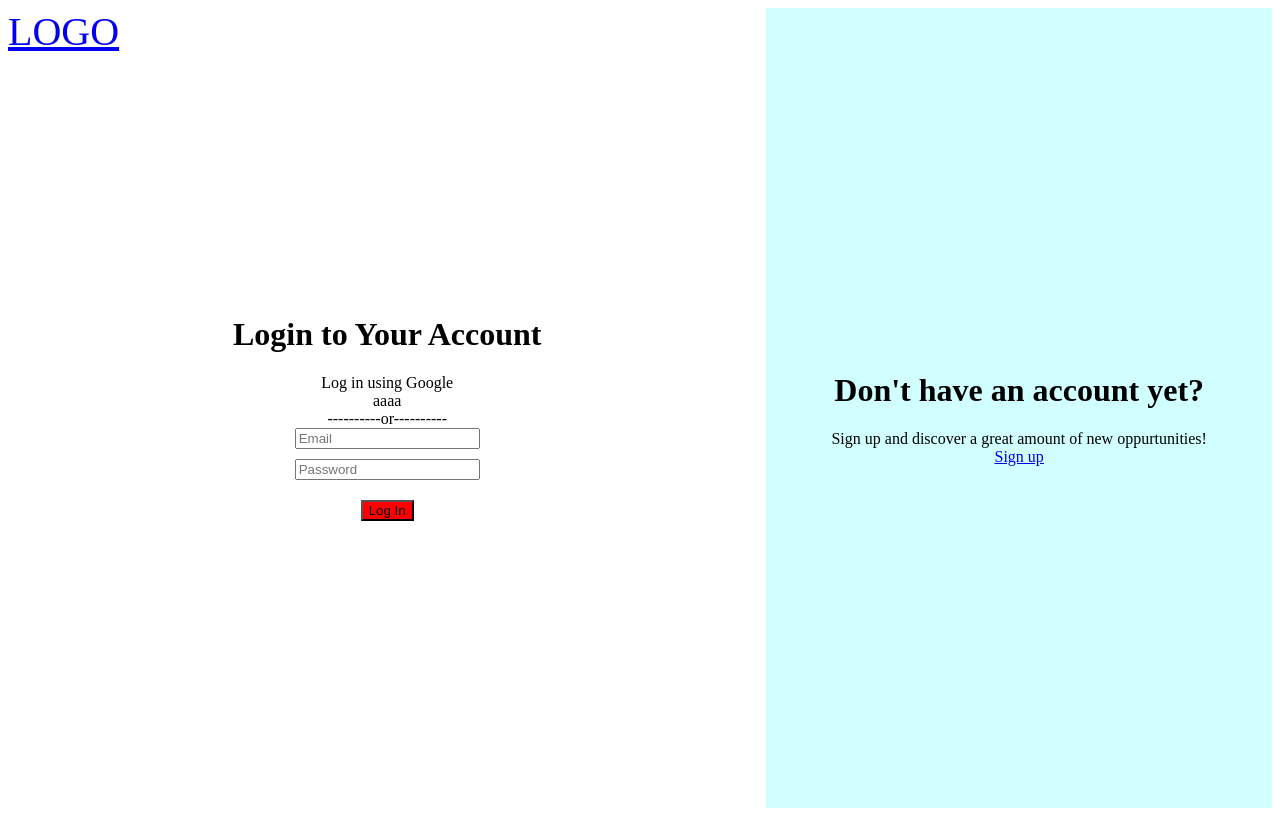
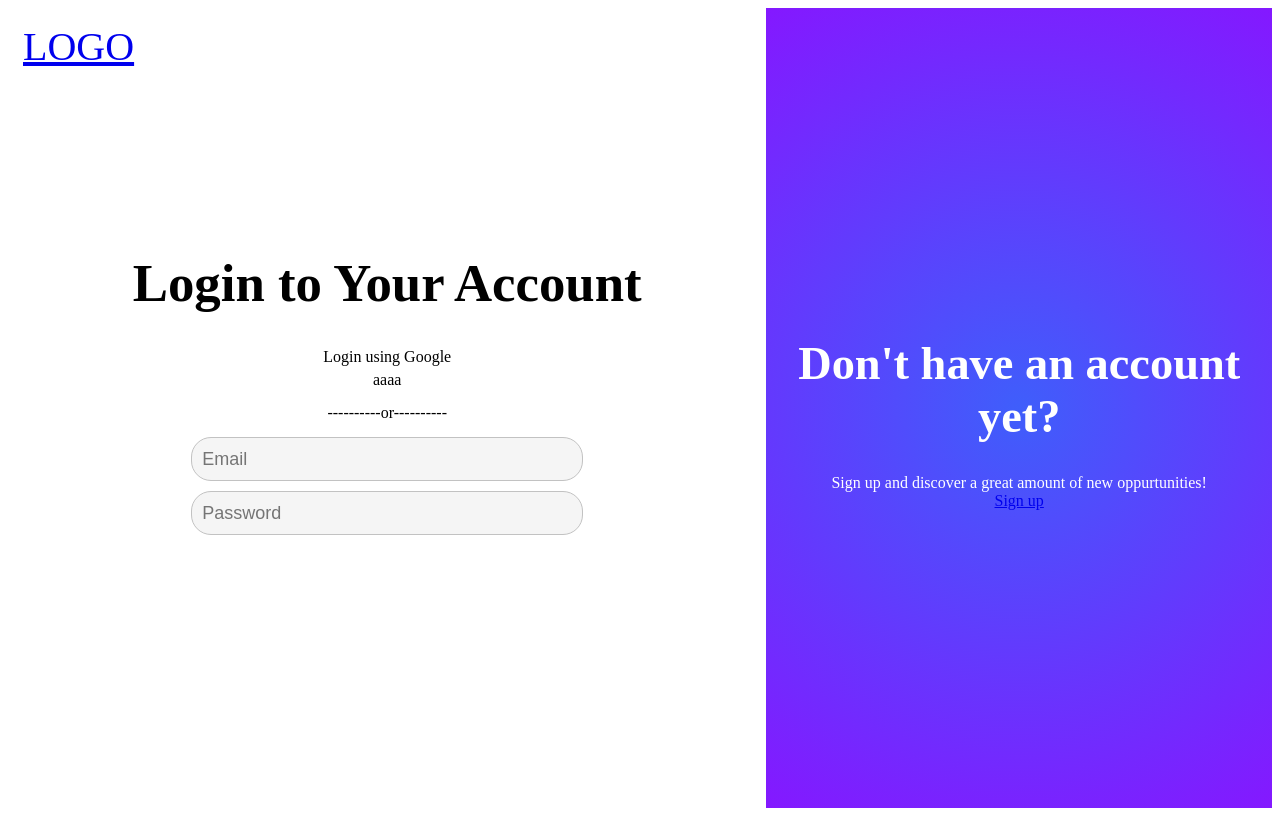
Before and after one commit to JakubDralus/authorized-car-service-center, a React (Create React App) app in the folder frontend/: page /login in a window 1280 px wide. Built offline with nearby package versions, Linux system fonts and the light colour scheme; the HTML template or start-up script is replaced by a standard one.

Commit message:
ASO-80 styles

```diff
--- a/frontend/src/pages/login/Login.css
+++ b/frontend/src/pages/login/Login.css
@@ -13,6 +13,7 @@
 
 .login-logo{
     position: absolute;
+    padding:15px;
     font-size: 40px;
 }
 
@@ -24,11 +25,22 @@
 
 .login-items-container{
     height: 100%;
+}
 
+.login-left h1{
+    font-size: 3.3rem;
+}
+
+.login-right h1{
+    font-size: 2.9rem;
+}
+
+.login-left .gap{
+    gap:15px;
 }
 
 .login-socials{
-
+    gap:5px;
 }
 
 
@@ -38,14 +50,37 @@
 }
 
 .login-form form > button{
-    background-color: red;
+    background-color: var(--buttons-color);
+    color:white;
     margin-top: 10px;
+    width: 180px;
+    height: 43px;
+    border-radius: 20px;
+    border: none;
+    cursor: pointer;
+    transition: all 0.2s ease-in-out;
 }
+
+.login-form form > button:hover{
+    background-color: var(--buttons-color-hover);
+}
+
+.login-form form > input{
+    width: 370px;
+    height: 32px;
+    font-size: 18px;
+    border-radius: 20px;
+    padding: 5px 10px;
+    border: 1px solid rgb(194, 194, 194);
+    background-color: rgb(245, 245, 245);
+}
+
 
 .login-right{
     height:100%;
     width:40%;
-    background-color: rgb(209, 255, 255);
+    background: radial-gradient(circle, rgba(63,94,251,1) 0%, rgb(132, 24, 255) 100%);
+    color: white;
 }
 
 .login-right-items{
--- a/frontend/src/pages/login/Login.tsx
+++ b/frontend/src/pages/login/Login.tsx
@@ -12,9 +12,10 @@
                 <div className="login-left">
                     <div className="login-items-container flex-column-center">
                         <h1>Login to Your Account</h1>
+                        <div className="flex-column-center gap">
                             <div className="login-socials flex-column-center">
                                 <div className="login-google-text">
-                                Log in using Google
+                                    Login using Google
                                 </div>
                                 <div className="login-google-button">
                                     aaaa
@@ -25,10 +26,11 @@
                             </div>
                             <div className="login-form">
                                 <form className="flex-column-center" onSubmit={() => console.log("login")}>
-                                <input type="text" placeholder="Email"></input>
+                                    <input type="email" placeholder="Email"></input>
                                     <input type="password" placeholder="Password"></input>
-                                <button type="submit">Log In</button>
+                                    <button type="submit">Sign in</button>
                                 </form>
+                            </div>
                         </div>
                     </div>
                 </div>
```
Also changed, not shown: frontend/src/pages/login/icons8-google.svg (added). Lines whose indentation alone changed are shown as unchanged.
